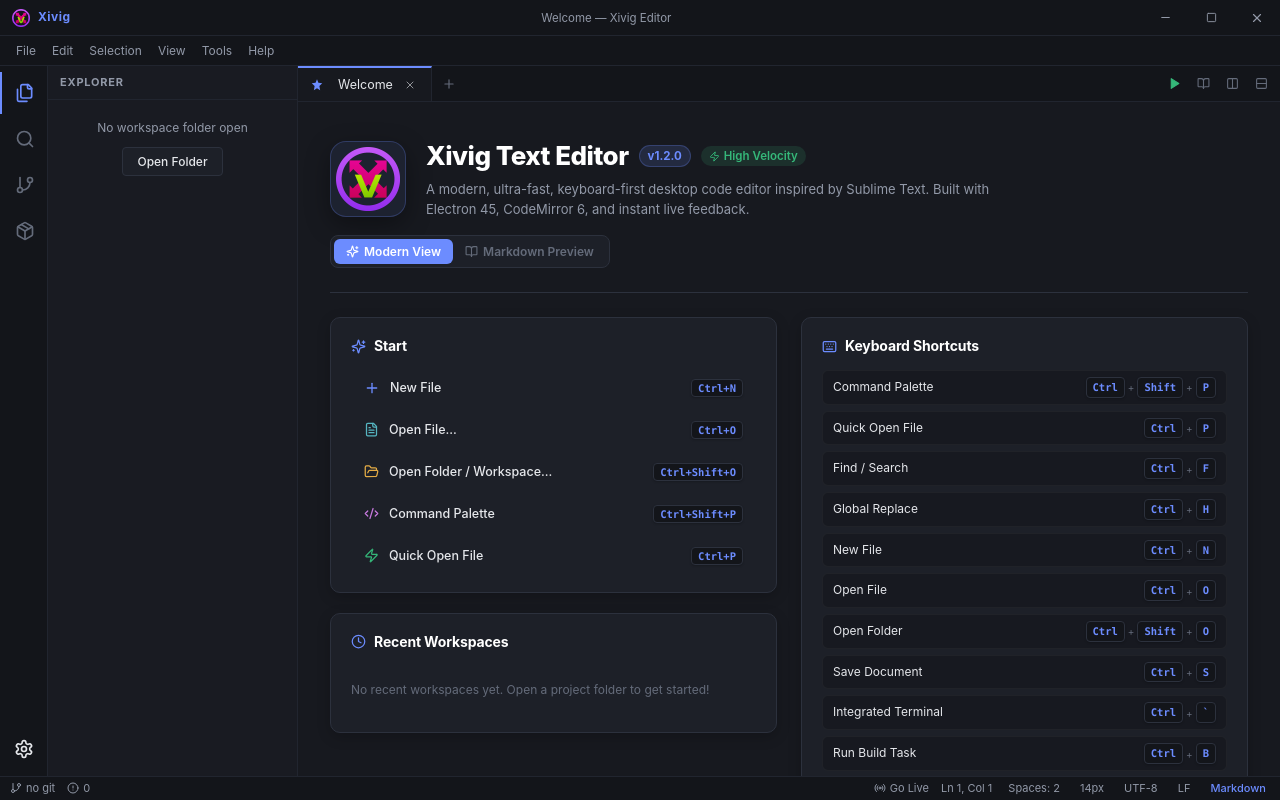
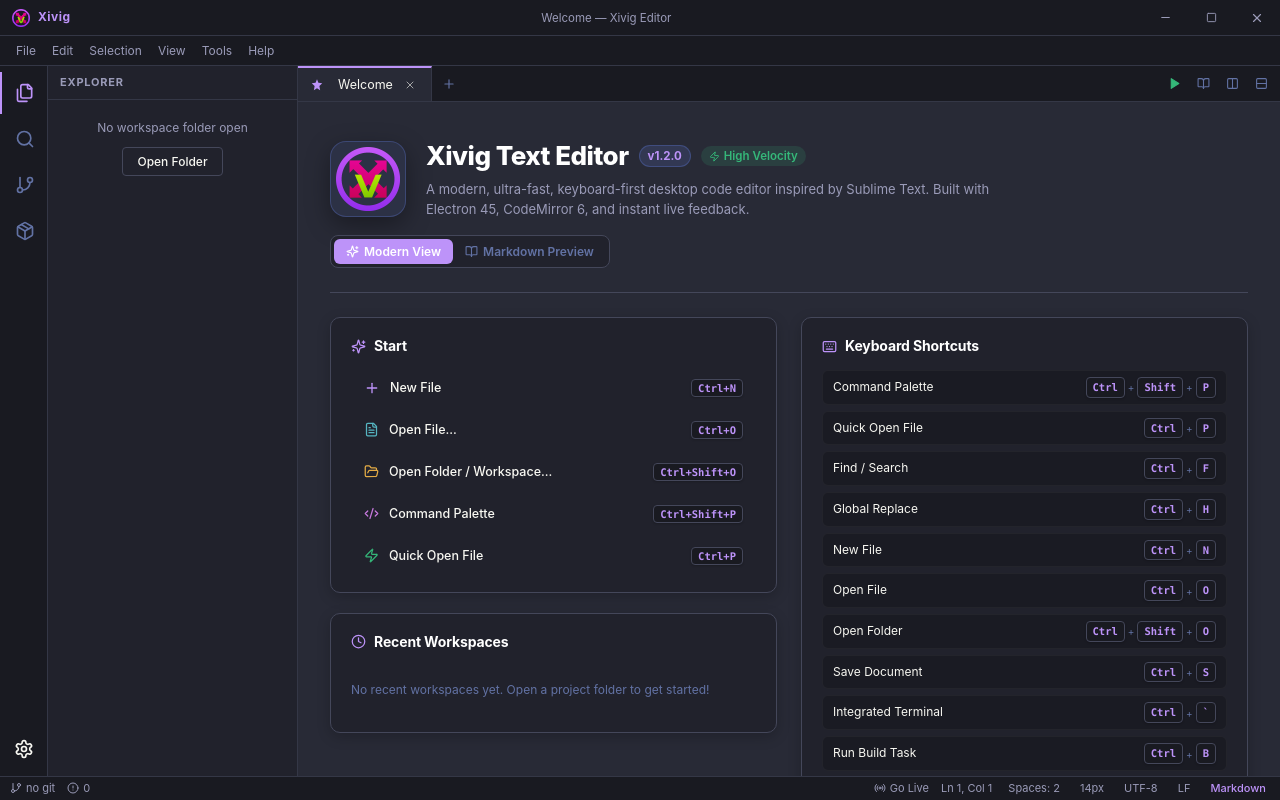
Before and after one commit to xivig/xivig-text-editor, a React (Vite) app: page / in a window 1280 px wide. Built offline with nearby package versions, Linux system fonts and the light colour scheme.

Commit message:
feat(themes): implement official Dracula Theme and activate as current default

```diff
--- a/src/components/editor/editorThemes.ts
+++ b/src/components/editor/editorThemes.ts
@@ -185,10 +185,10 @@ const draculaView = EditorView.theme(
       paddingRight: '6px',
     },
     '.cm-activeLine': {
-      backgroundColor: 'rgba(255, 255, 255, 0.04)',
+      backgroundColor: 'rgba(68, 71, 90, 0.25)',
     },
     '.cm-activeLineGutter': {
-      backgroundColor: 'rgba(255, 255, 255, 0.06)',
+      backgroundColor: 'rgba(68, 71, 90, 0.35)',
       color: '#f8f8f2',
     },
     '.cm-foldPlaceholder': {
@@ -204,8 +204,8 @@ const draculaView = EditorView.theme(
     },
     '.cm-tooltip-autocomplete': {
       '& > ul > li[aria-selected]': {
-        backgroundColor: '#bd93f9',
-        color: '#282a36',
+        backgroundColor: '#44475a',
+        color: '#50fa7b',
         fontWeight: 'bold',
       },
     },
@@ -214,15 +214,16 @@ const draculaView = EditorView.theme(
 );
 
 const draculaHighlight = HighlightStyle.define([
-  { tag: [t.keyword, t.operatorKeyword], color: '#ff79c6', fontWeight: 'bold' },
-  { tag: t.operator, color: '#ff79c6' },
-  { tag: [t.function(t.variableName), t.labelName], color: '#50fa7b' },
-  { tag: [t.string, t.processingInstruction, t.inserted], color: '#f1fa8c' },
-  { tag: [t.number, t.atom, t.bool, t.constant(t.name), t.color], color: '#bd93f9' },
-  { tag: [t.typeName, t.className, t.namespace], color: '#8be9fd', fontStyle: 'italic' },
-  { tag: [t.name, t.propertyName, t.definition(t.name)], color: '#f8f8f2' },
-  { tag: [t.meta, t.comment], color: '#6272a4', fontStyle: 'italic' },
-  { tag: [t.escape, t.regexp, t.special(t.string)], color: '#ffb86c' },
+  { tag: [t.keyword, t.operatorKeyword, t.modifier, t.definitionKeyword, t.controlKeyword], color: '#ff79c6', fontWeight: 'bold' },
+  { tag: [t.operator, t.punctuation], color: '#ff79c6' },
+  { tag: [t.function(t.variableName), t.function(t.propertyName), t.labelName], color: '#50fa7b' },
+  { tag: [t.string, t.special(t.string), t.character, t.inserted, t.processingInstruction], color: '#f1fa8c' },
+  { tag: [t.number, t.atom, t.bool, t.constant(t.name), t.color, t.unit], color: '#bd93f9' },
+  { tag: [t.typeName, t.className, t.namespace, t.standard(t.typeName)], color: '#8be9fd', fontStyle: 'italic' },
+  { tag: [t.variableName, t.name, t.definition(t.name)], color: '#f8f8f2' },
+  { tag: [t.propertyName, t.attributeName], color: '#50fa7b' },
+  { tag: [t.meta, t.comment, t.lineComment, t.blockComment, t.docComment], color: '#6272a4', fontStyle: 'italic' },
+  { tag: [t.escape, t.regexp], color: '#ffb86c' },
   { tag: t.strong, fontWeight: 'bold' },
   { tag: t.emphasis, fontStyle: 'italic' },
   { tag: t.strikethrough, textDecoration: 'line-through' },
--- a/src/stores/extensionStore.ts
+++ b/src/stores/extensionStore.ts
@@ -23,6 +23,37 @@ export interface ExtensionPackage {
 
 const MARKETPLACE_EXTENSIONS: ExtensionPackage[] = [
   // --- THEMES ---
+  {
+    id: 'xivig-theme-dracula',
+    name: 'Dracula Official',
+    publisher: 'Dracula Theme',
+    version: '2.2.0',
+    category: 'Themes',
+    description: 'The official Dracula theme for Xivig. A dark theme for programmers, by a programmer.',
+    iconBg: '#282a36',
+    iconSymbol: '🧛',
+    downloads: '1.8M',
+    rating: 5.0,
+    tags: ['theme', 'dracula', 'official', 'dark', 'purple'],
+    themeId: 'dracula',
+    readme: `# Dracula Official for Xivig Editor
+The official Dracula Theme — a dark theme created for high contrast, readability, and all-night coding comfort.
+
+## Official Palette
+- **Background**: \`#282a36\`
+- **Current Line / Selection**: \`#44475a\`
+- **Foreground**: \`#f8f8f2\`
+- **Comment**: \`#6272a4\`
+- **Cyan**: \`#8be9fd\`
+- **Green**: \`#50fa7b\`
+- **Orange**: \`#ffb86c\`
+- **Pink**: \`#ff79c6\`
+- **Purple**: \`#bd93f9\`
+- **Red**: \`#ff5555\`
+- **Yellow**: \`#f1fa8c\`
+
+Designed with ❤️ by [Dracula Theme](https://draculatheme.com).`,
+  },
   {
     id: 'xivig-theme-nord',
     name: 'Nord Theme',
@@ -233,8 +264,8 @@ interface ExtensionState {
 
 export const useExtensionStore = create<ExtensionState>((set, get) => ({
   marketplace: MARKETPLACE_EXTENSIONS,
-  installedIds: ['xivig-theme-nord', 'xivig-tool-todo', 'xivig-tool-rainbow'],
-  enabledIds: ['xivig-theme-nord', 'xivig-tool-todo', 'xivig-tool-rainbow'],
+  installedIds: ['xivig-theme-dracula', 'xivig-theme-nord', 'xivig-tool-todo', 'xivig-tool-rainbow'],
+  enabledIds: ['xivig-theme-dracula', 'xivig-theme-nord', 'xivig-tool-todo', 'xivig-tool-rainbow'],
   selectedExtension: null,
 
   selectExtension: (pkg) => set({ selectedExtension: pkg }),
--- a/src/stores/settingsStore.ts
+++ b/src/stores/settingsStore.ts
@@ -34,7 +34,7 @@ const defaultSettings: UserSettings = {
   wordWrap: false,
   lineNumbers: true,
   minimap: true,
-  theme: 'xivig-dark',
+  theme: 'dracula',
   autoSave: true,
   fontLigatures: true,
   showWelcomeOnStartup: true,
@@ -99,6 +99,9 @@ export const useSettingsStore = create<SettingsState>((set, get) => ({
       if (raw) {
         const parsed = JSON.parse(raw);
         const merged: UserSettings = { ...defaultSettings, ...parsed };
+        if (parsed.theme === 'xivig-dark') {
+          merged.theme = 'dracula';
+        }
         set({ settings: merged });
         applySettingsToDOM(merged);
       } else {
--- a/src/styles/themes.ts
+++ b/src/styles/themes.ts
@@ -87,7 +87,7 @@ export const themes: Record<ThemeId, ThemeColors> = {
   },
   'dracula': {
     id: 'dracula',
-    name: 'Dracula',
+    name: 'Dracula (Official)',
     isDark: true,
     colors: {
       bg: '#282a36',
```
Also changed, not shown: 1 other file (tests, documents, lock files or other folders).
